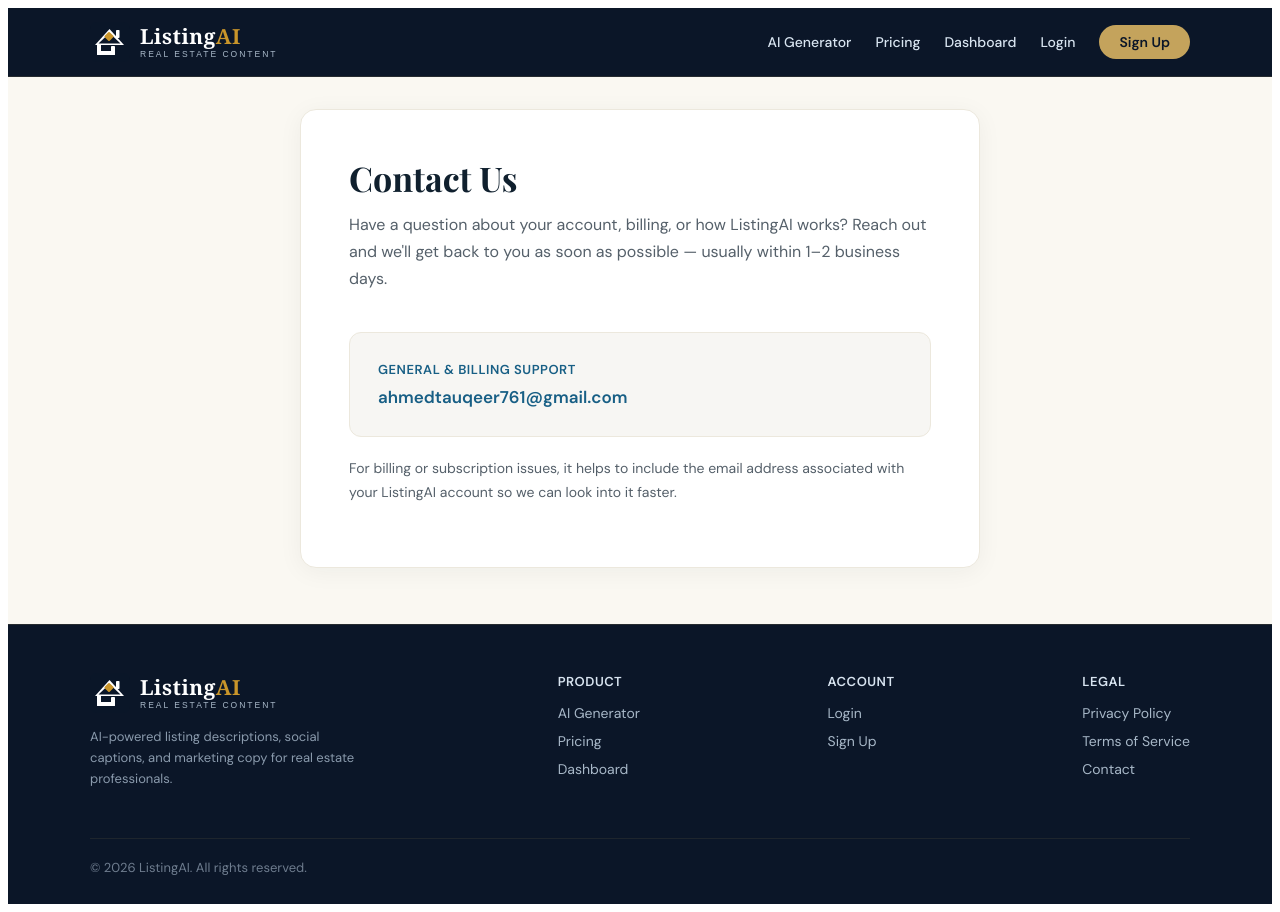
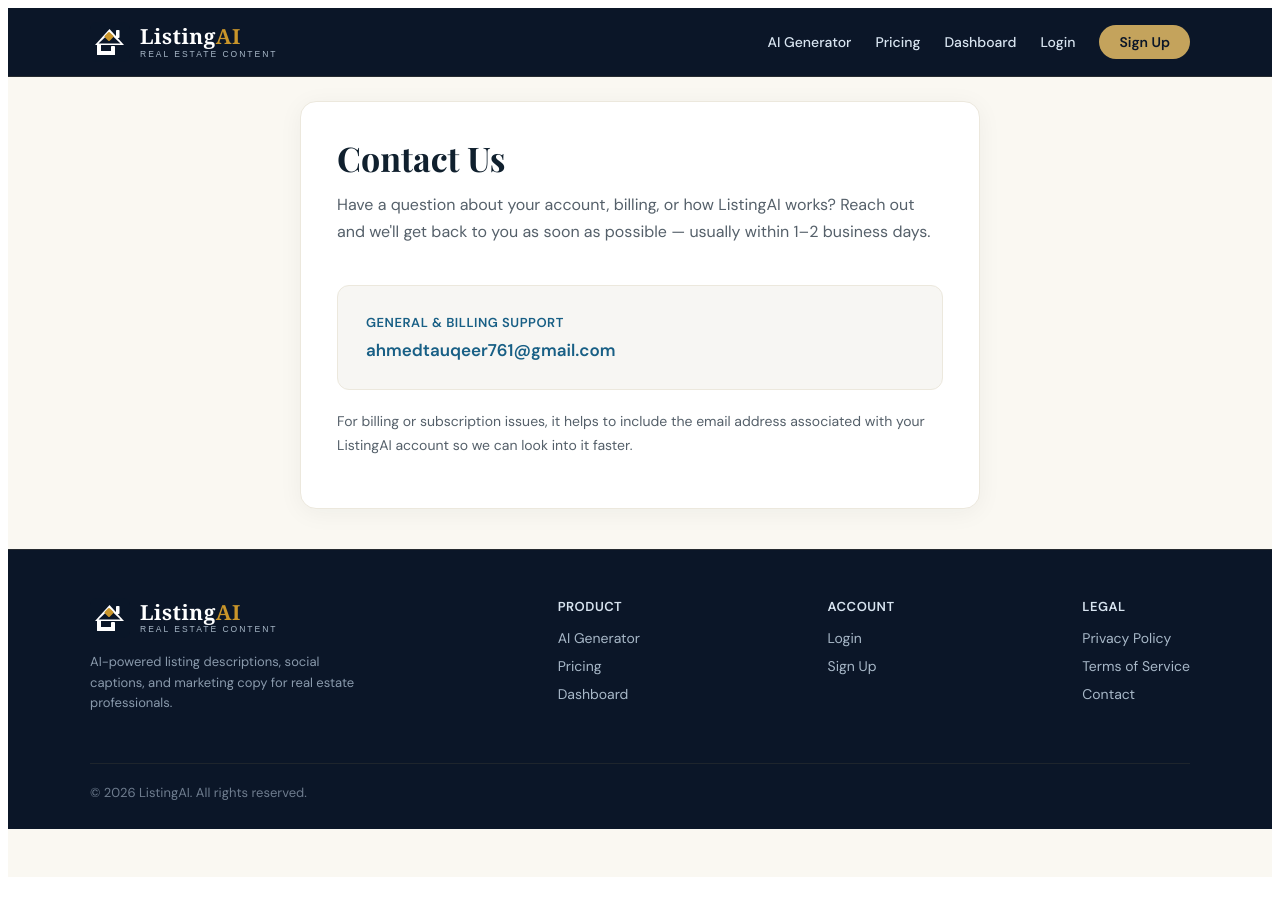
Before and after one commit to khancodewala/listingai, a Next.js app: page /contact in a window 1280 px wide. After the commit the page ends 885 px from the top, so only its background shows below. Built offline with nearby package versions, Linux system fonts and the light colour scheme; no server answers.

Commit message:
Tighten contact page spacing

```diff
--- a/app/contact/page.js
+++ b/app/contact/page.js
@@ -61,12 +61,12 @@ export default function ContactPage() {
         }
       ` }} />
 
-      <main style={{ maxWidth: "680px", margin: "0 auto", padding: "32px 24px 56px" }}>
+    <main style={{ maxWidth: "680px", margin: "0 auto", padding: "24px 24px 40px" }}>
         <div style={{
           background: "#ffffff",
           border: "1px solid #ECE8DD",
           borderRadius: "16px",
-          padding: "48px",
+          padding: "36px",
           boxShadow: "0 4px 24px rgba(16,32,46,0.05)",
         }}>
           <h1 className="contact-title">Contact Us</h1>
```
